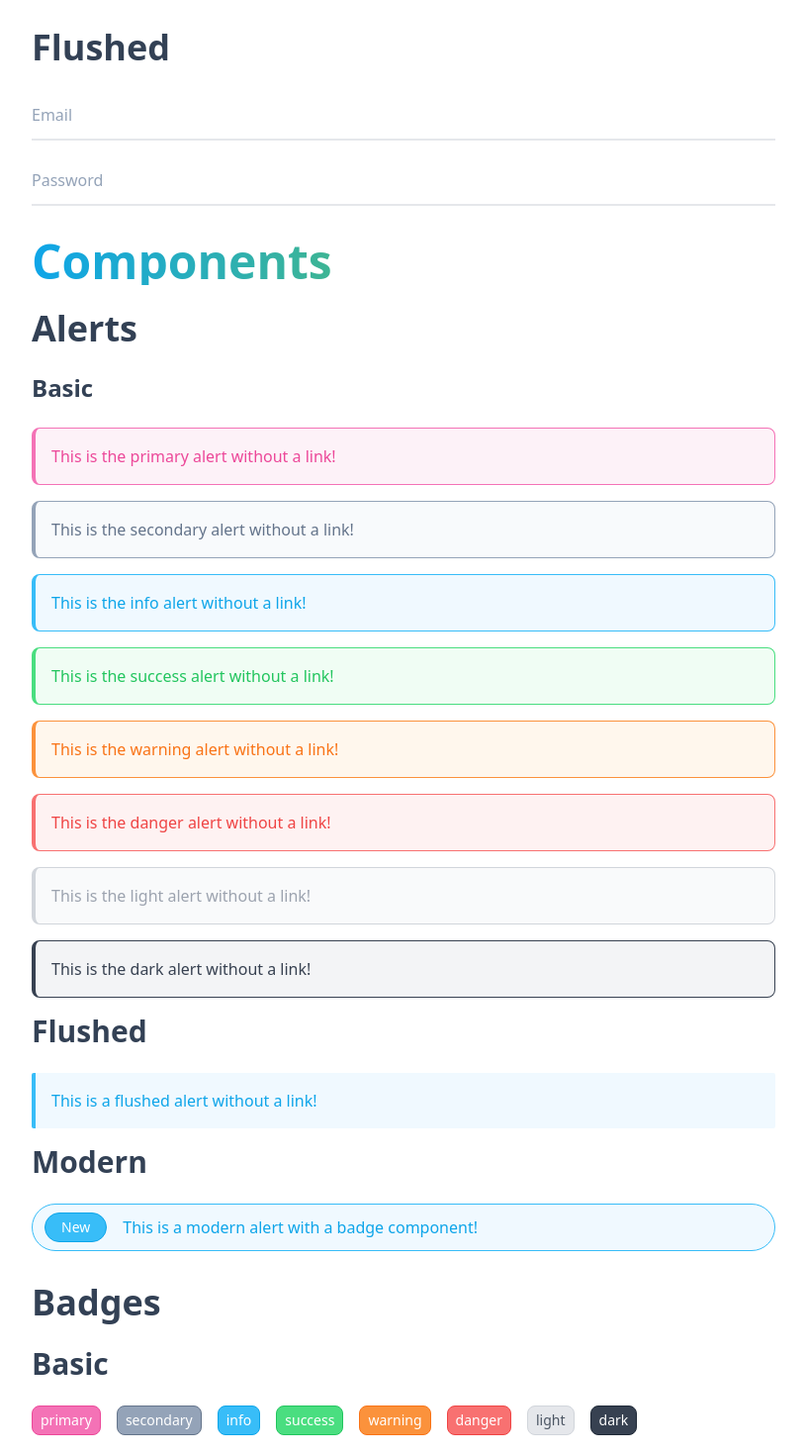
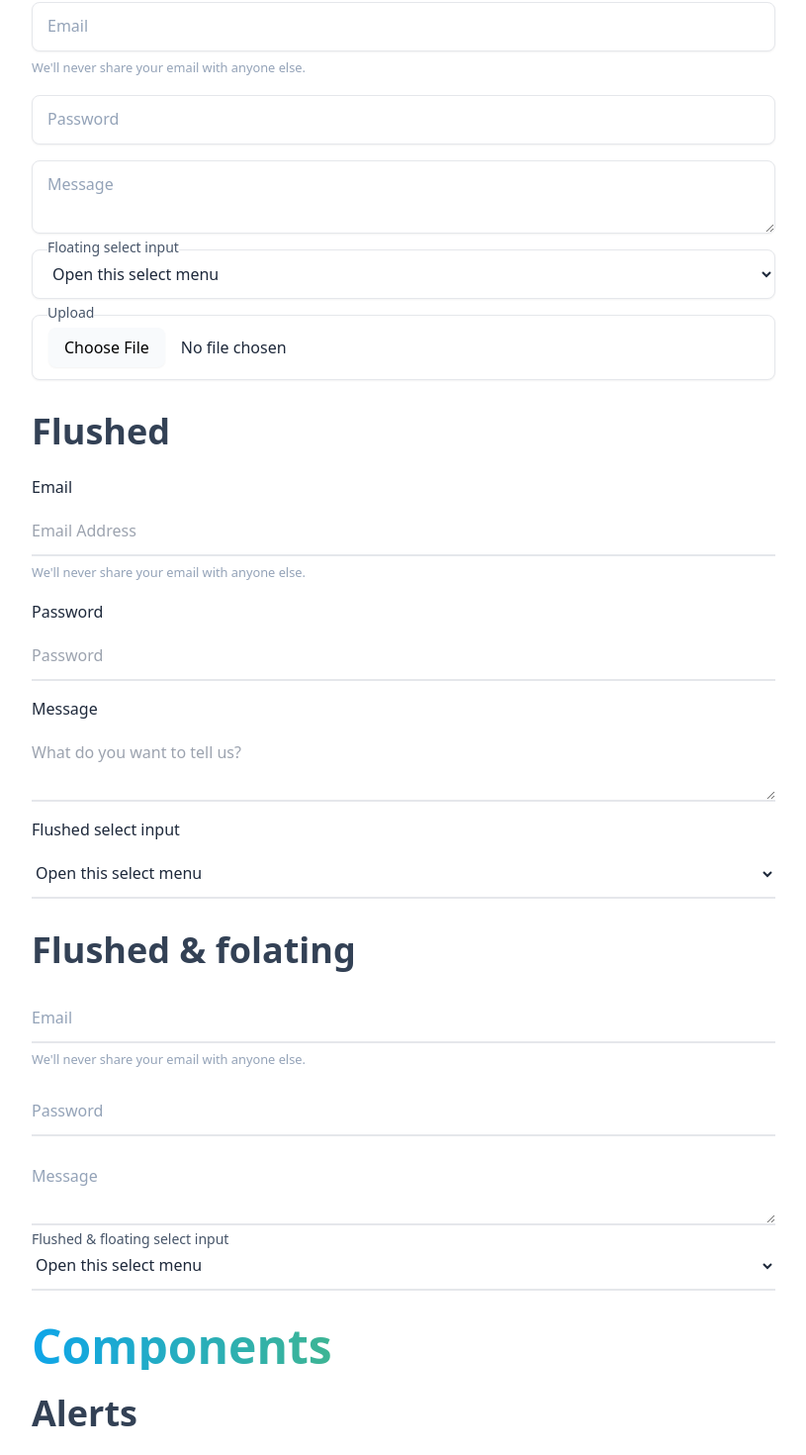
Before and after one commit to youzarsiph/next-evolution, a Next.js app: page / in a window 1280 px wide. Shown: the part 3587-5057 px from the top of the page at 99% size, without its empty margins (232-1047 px from the left). Built offline with nearby package versions, Linux system fonts and the light colour scheme.

Commit message:
Introduced Avatar component and sizing options

```diff
--- a/components/forms.jsx
+++ b/components/forms.jsx
@@ -67,7 +67,6 @@ class BaseInput extends Component {
   getInput() {
     /**
      * A method to render the input field.
-     * You need to override this method in sub-classes if you want to render
      */
     return (
       <input
--- a/components/view.jsx
+++ b/components/view.jsx
@@ -8,15 +8,25 @@ class Main extends Component {
   constructor(props) {
     super(props);
 
+    // Options
+    this.sizingEnabled = props.sizingEnabled;
+
     // Handling variants
-    if (this.props.outline) {
+    if (props.outline) {
       this.variants = this.getOutlineVarriants();
     } else {
       this.variants = this.getVariants();
     }
 
+    if (this.sizingEnabled) {
+      // Sizing
+      let key = props.size === "" ? "md" : props.size;
+      this.sizinOptions = this.getSizes();
+      this.size = this.sizinOptions[key];
+    }
+
     // Modifier class
-    this.modifierClass = this.variants[this.props.color];
+    this.modifierClass = this.variants[props.color];
   }
 
   getVariants() {
@@ -30,6 +40,12 @@ class Main extends Component {
      * A method to define outline variants of a component
      */
   }
+
+  getSizes() {
+    /**
+     * A method to define the size of an element
+     */
+  }
 }
 
 export class Alert extends Main {
@@ -37,10 +53,10 @@ export class Alert extends Main {
     super(props);
 
     // Handling modifier class
-    if (this.props.flushed) {
+    if (props.flushed) {
       this.modifierClass += " alert-flushed";
     }
-    if (this.props.modern) {
+    if (props.modern) {
       this.modifierClass += " alert-modern";
     }
   }
@@ -63,6 +79,41 @@ export class Alert extends Main {
       <div className={`alert ${this.modifierClass}`} role={"alert"}>
         {this.props.children}
       </div>
+    );
+  }
+}
+
+export class Avatar extends Main {
+  constructor(props) {
+    super(props);
+  }
+
+  getVariants() {
+    return {
+      primary: "avatar-primary",
+      secondary: "avatar-secondary",
+      info: "avatar-info",
+      success: "avatar-success",
+      warning: "avatar-warning",
+      danger: "avatar-danger",
+      light: "avatar-light",
+      dark: "avatar-dark",
+    };
+  }
+
+  getSizes() {
+    return {
+      sm: "avatar-sm",
+      md: "",
+      lg: "avatar-lg",
+    };
+  }
+
+  render() {
+    return (
+      <span className={`avatar ${this.size} ${this.modifierClass}`}>
+        {this.props.children}
+      </span>
     );
   }
 }
@@ -112,6 +163,35 @@ export class Badge extends Main {
   }
 }
 
+export class Breadcrumb extends Component {
+  render() {
+    return (
+      <nav
+        role={"navigation"}
+        className="p-4 border-y my-4"
+        aria-label={this.props.ariaLabel}
+      >
+        <ol className="flex flex-wrap items-center gap-4 p-0">
+          {this.props.children}
+        </ol>
+      </nav>
+    );
+  }
+}
+
+export class BreadcrumbItem extends Component {
+  render() {
+    return (
+      <>
+        <li>{this.props.children}</li>
+        <li role={"presentation"} className="last:hidden">
+          »
+        </li>
+      </>
+    );
+  }
+}
+
 export class Button extends Main {
   constructor(props) {
     super(props);
@@ -148,9 +228,20 @@ export class Button extends Main {
     };
   }
 
+  getSizes() {
+    return {
+      sm: "text-sm",
+      md: "",
+      lg: "text-xl",
+    };
+  }
+
   render() {
     return (
-      <button type={this.props.type} className={`btn ${this.modifierClass}`}>
+      <button
+        type={this.props.type}
+        className={`btn ${this.size} ${this.modifierClass}`}
+      >
         {this.props.children}
       </button>
     );
@@ -178,35 +269,6 @@ export class CardBody extends Component {
 export class CardFooter extends Component {
   render() {
     return <footer className="card-footer">{this.props.children}</footer>;
-  }
-}
-
-export class Breadcrumb extends Component {
-  render() {
-    return (
-      <nav
-        role={"navigation"}
-        className="p-4 border-y my-4"
-        aria-label={this.props.ariaLabel}
-      >
-        <ol className="flex flex-wrap items-center gap-4 p-0">
-          {this.props.children}
-        </ol>
-      </nav>
-    );
-  }
-}
-
-export class BreadcrumbItem extends Component {
-  render() {
-    return (
-      <>
-        <li>{this.props.children}</li>
-        <li role={"presentation"} className="last:hidden">
-          »
-        </li>
-      </>
-    );
   }
 }
 
--- a/pages/index.js
+++ b/pages/index.js
@@ -1,9 +1,16 @@
 import Head from "next/head";
 import { Component } from "react";
 import { Container, Flex, Grid } from "../components/utils";
-import { InlineInput, Input, Select, Switch } from "../components/forms";
+import {
+  InlineInput,
+  Input,
+  Select,
+  Switch,
+  Textarea,
+} from "../components/forms";
 import {
   Alert,
+  Avatar,
   Badge,
   Breadcrumb,
   BreadcrumbItem,
@@ -22,6 +29,8 @@ import Image from "next/image";
 export default class Home extends Component {
   constructor(props) {
     super(props);
+
+    // Colors
     this.colors = [
       "primary",
       "secondary",
@@ -32,6 +41,9 @@ export default class Home extends Component {
       "light",
       "dark",
     ];
+
+    // Sizing
+    this.sizes = ["lg", "md", "sm"];
   }
 
   render() {
@@ -239,6 +251,7 @@ export default class Home extends Component {
               name="password"
               label="Password"
             />
+            <Textarea id="message" name="message" label="Message"></Textarea>
             <InlineInput
               id="check"
               name="check"
@@ -261,7 +274,7 @@ export default class Home extends Component {
               label="Another radio"
             />
 
-            <Select id="country" label="Select input" placeholder="Country">
+            <Select id="number" label="Select input" placeholder="number">
               <option value="0">Open this select menu</option>
               <option value="1">One</option>
               <option value="2">Two</option>
@@ -285,20 +298,45 @@ export default class Home extends Component {
               label="Email"
               type="email"
               name="email"
-              placeholder="Email Address"
               floating
+              helpText="We'll never share your email with anyone else."
             />
             <Input
               id="password1"
               label="Password"
-              type="password"
+              type="password1"
               name="password"
-              placeholder="Password"
+              floating
+            />
+            <Textarea
+              id="message1"
+              name="message1"
+              label="Message"
+              floating
+            ></Textarea>
+
+            <Select
+              id="number1"
+              label="Floating select input"
+              placeholder="number1"
+              floating
+            >
+              <option value="0">Open this select menu</option>
+              <option value="1">One</option>
+              <option value="2">Two</option>
+              <option value="3">Three</option>
+            </Select>
+
+            <Input
+              id="upload1"
+              type="file"
+              name="upload1"
+              label="Upload"
               floating
             />
           </article>
 
-          <article title="Flushed inputs">
+          <article className="mb-8" title="Flushed inputs">
             <h3>Flushed</h3>
 
             <Input
@@ -308,7 +346,7 @@ export default class Home extends Component {
               name="email"
               placeholder="Email Address"
               flushed
-              floating
+              helpText="We'll never share your email with anyone else."
             />
             <Input
               id="password2"
@@ -317,8 +355,68 @@ export default class Home extends Component {
               name="password"
               placeholder="Password"
               flushed
+            />
+            <Textarea
+              id="message2"
+              name="message2"
+              label="Message"
+              placeholder="What do you want to tell us?"
+              flushed
+            ></Textarea>
+
+            <Select
+              id="number1"
+              label="Flushed select input"
+              placeholder="number1"
+              flushed
+            >
+              <option value="0">Open this select menu</option>
+              <option value="1">One</option>
+              <option value="2">Two</option>
+              <option value="3">Three</option>
+            </Select>
+          </article>
+
+          <article title="Flushed & folating inputs">
+            <h3>Flushed & folating</h3>
+
+            <Input
+              id="email2"
+              label="Email"
+              type="email"
+              name="email"
+              placeholder="Email Address"
+              flushed
+              floating
+              helpText="We'll never share your email with anyone else."
+            />
+            <Input
+              id="password3"
+              label="Password"
+              type="password"
+              name="password"
+              flushed
               floating
             />
+            <Textarea
+              id="message3"
+              name="message3"
+              label="Message"
+              flushed
+              floating
+            ></Textarea>
+
+            <Select
+              id="number2"
+              label="Flushed & floating select input"
+              flushed
+              floating
+            >
+              <option value="0">Open this select menu</option>
+              <option value="1">One</option>
+              <option value="2">Two</option>
+              <option value="3">Three</option>
+            </Select>
           </article>
         </section>
 
@@ -328,7 +426,7 @@ export default class Home extends Component {
           <article className="mb-8" title="Alerts">
             <h3>Alerts</h3>
 
-            <h4 className="text-2xl">Basic</h4>
+            <h4>Basic</h4>
             <div className="grid gap-4 mb-4">
               {this.colors.map((item) => {
                 return (
@@ -355,7 +453,34 @@ export default class Home extends Component {
             </Alert>
           </article>
 
-          <article className="mb-8" title="Badges">
+          <article className="mb-8" title="Avatars">
+            <h3>Avatars</h3>
+
+            <h4>Basic</h4>
+
+            <Flex>
+              {this.colors.map((item) => {
+                return (
+                  <Avatar key={item} color={item}>
+                    YAS
+                  </Avatar>
+                );
+              })}
+            </Flex>
+
+            <h4>Sizing</h4>
+            <Flex>
+              {this.sizes.map((item) => {
+                return (
+                  <Avatar key={item} sizingEnabled size={item} color="primary">
+                    YAS
+                  </Avatar>
+                );
+              })}
+            </Flex>
+          </article>
+
+          <article className="mb-8 rounded-" title="Badges">
             <h3>Badges</h3>
 
             <h4>Basic</h4>
@@ -387,9 +512,6 @@ export default class Home extends Component {
             <h3>Breadcrumbs</h3>
 
             <Breadcrumb>
-              <BreadcrumbItem>
-                <Link href={"#"}>Home</Link>
-              </BreadcrumbItem>
               <BreadcrumbItem>
                 <Link href={"#"}>Docs</Link>
               </BreadcrumbItem>
@@ -428,6 +550,18 @@ export default class Home extends Component {
                 );
               })}
             </Flex>
+
+            <h4>Sizing</h4>
+
+            <Flex>
+              {this.sizes.map((item) => {
+                return (
+                  <Button key={item} color={"info"} sizingEnabled size={item}>
+                    btn-{item}
+                  </Button>
+                );
+              })}
+            </Flex>
           </article>
 
           <article className="mb-8" title="Cards">
@@ -441,7 +575,6 @@ export default class Home extends Component {
                   <h3 className="text-gradient text-gradient-primary">
                     Next Evolution
                   </h3>
-                  <h4 className="font-light">Evolution UI in Next.js</h4>
                   <p className="mb-4">
                     Lorem ipsum dolor sit amet consectetur adipisicing elit.
                     Dolorem veniam suscipit sed autem animi culpa dolores
@@ -457,7 +590,6 @@ export default class Home extends Component {
                   <h3 className="text-gradient text-gradient-info">
                     The Evolution of the UI
                   </h3>
-                  <h4 className="font-light">Build modern UIs in no time</h4>
                   <p>
                     Lorem ipsum dolor sit amet consectetur adipisicing elit.
                     Obcaecati quos, minima, earum error culpa eius repudiandae
--- a/styles/globals.css
+++ b/styles/globals.css
@@ -219,6 +219,54 @@
     @apply border-gray-700 bg-gray-100 text-gray-700;
   }
   /* End alerts */
+
+  /* Avatars */
+  .avatar {
+    @apply inline-flex items-center justify-center w-14 h-14 text-white rounded-full;
+  }
+
+  .avatar-sm {
+    @apply text-sm w-12 h-12;
+  }
+
+  .avatar-lg {
+    @apply text-lg w-16 h-16;
+  }
+
+  .avatar-primary {
+    @apply bg-pink-400 border border-pink-500;
+  }
+
+  .avatar-secondary {
+    @apply bg-slate-400 border border-slate-500;
+  }
+
+  .avatar-info {
+    @apply bg-sky-400 border border-sky-500;
+  }
+
+  .avatar-success {
+    @apply bg-green-400 border border-green-500;
+  }
+
+  .avatar-warning {
+    @apply bg-orange-400 border border-orange-500;
+  }
+
+  .avatar-danger {
+    @apply bg-red-400 border border-red-500;
+  }
+
+  .avatar-light {
+    @apply text-gray-800 bg-gray-300 border border-gray-500;
+  }
+
+  .avatar-dark {
+    @apply bg-gray-700 border border-gray-900;
+  }
+
+
+  /* End avatars */
 
   /* Badges */
   .badge {
```
